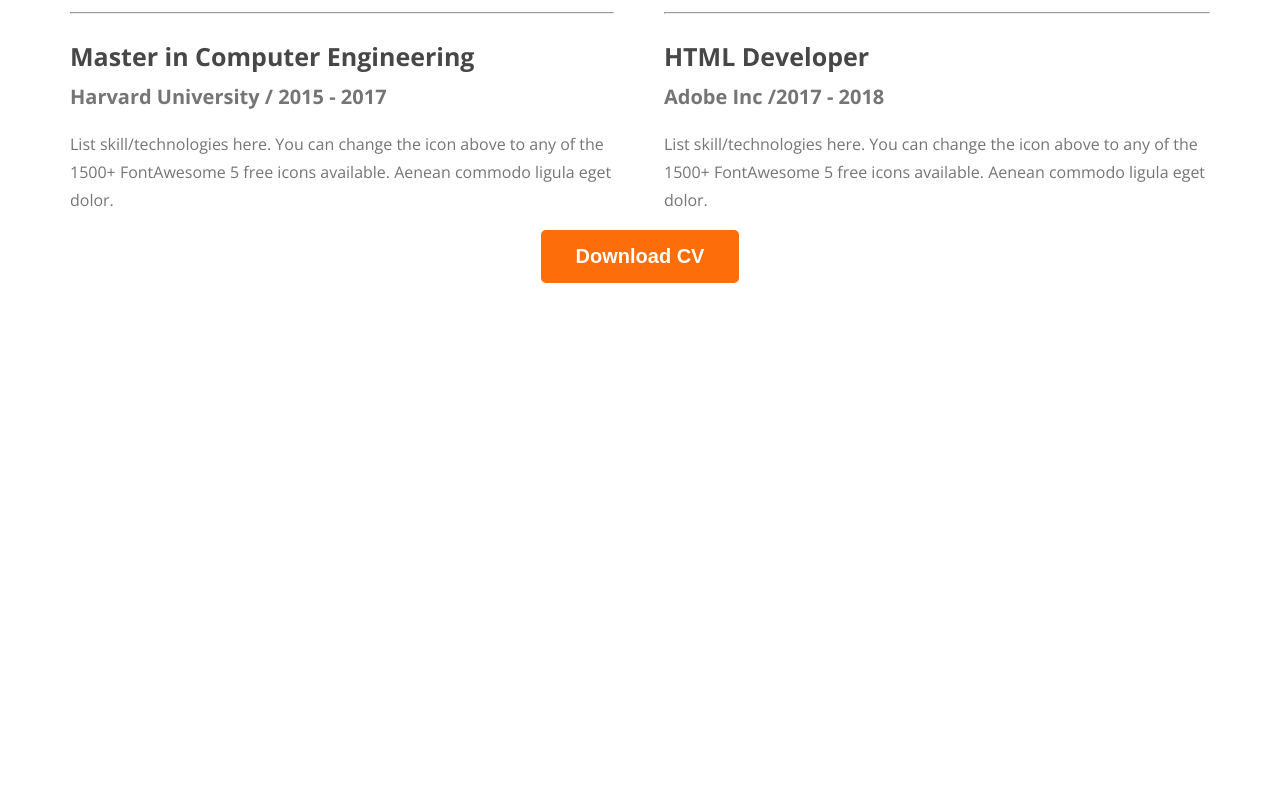
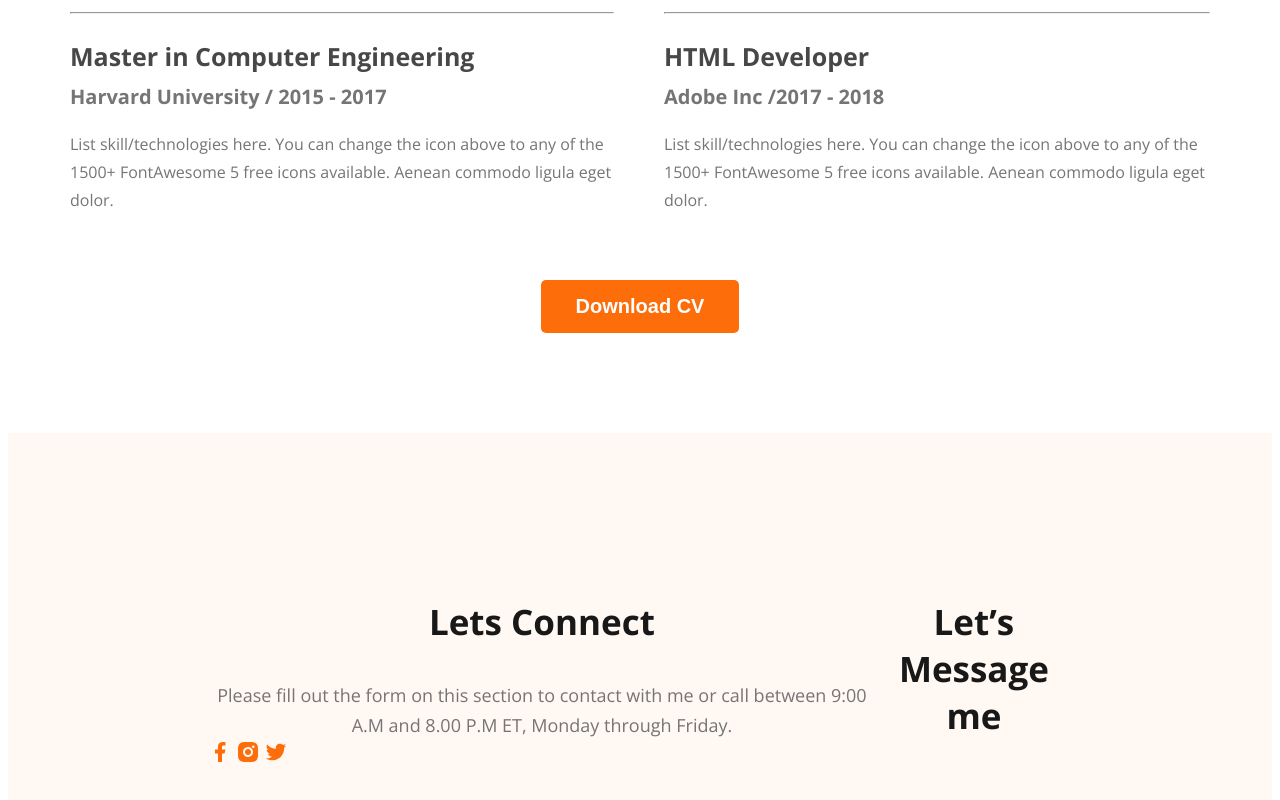
Before and after one commit to Shuvro1999/First-portfilio, a plain HTML site: page index.html in a window 1280 px wide. Shown: the part 2999-3799 px from the top of the page. Before the commit the page ends 3290 px from the top, so only its background shows below. Drawn offline with nearby package versions, Linux system fonts and the light colour scheme.

Commit message:
basic footer

```diff
--- a/index.html
+++ b/index.html
@@ -150,7 +150,18 @@
     </main>
 
     <footer>
-
+       <div class="footer-column">
+        <h3 class="section-tittle">Lets Connect </h3>
+        <div class="section-description">Please fill out the form on this section to contact with me or call between 9:00 A.M and 8.00 P.M ET, Monday through Friday.</div>
+        <div class="social-icon">
+            <a href=""><img src="./Protfill resourse/images/icons/facebook.png" alt=""></a>
+            <a href=""><img src="./Protfill resourse/images/icons/insta.png" alt=""></a>
+            <a href=""><img src="./Protfill resourse/images/icons/twitter.png" alt=""></a>
+        </div>
+       </div>
+       <div class="footer-column">
+        <h3 class="section-tittle">Let’s Message me</h3>
+       </div>
     </footer>
 </body>
 </html>
--- a/portfolio.css
+++ b/portfolio.css
@@ -187,4 +187,12 @@ main section{
 }
 .download-cv{
     text-align: center;
+    margin-top: 50px;
 }
+footer{
+    display:flex;
+    background-color: #FFF8F3;
+    margin-top:100px;
+    padding: 130px 200px;
+
+}
```
